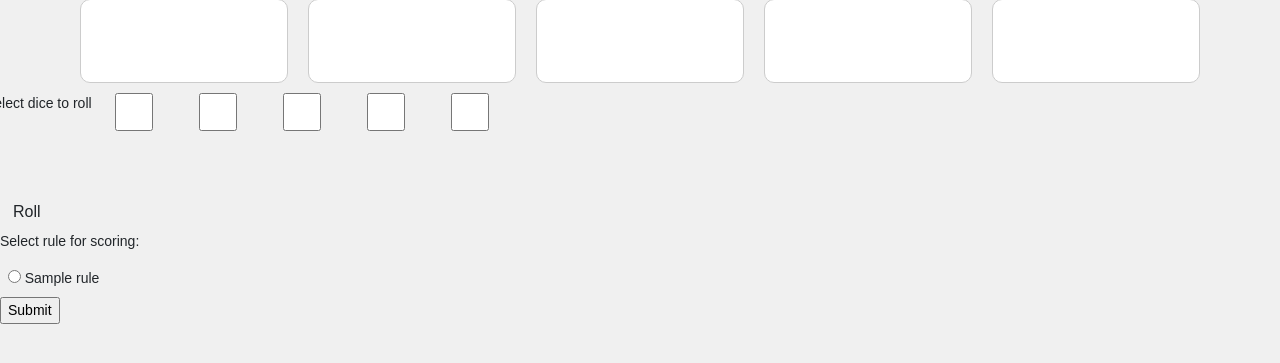
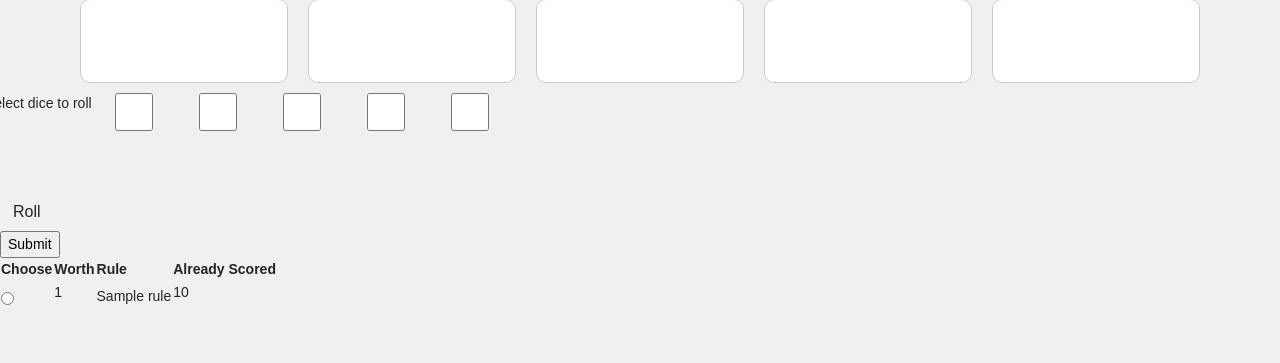
Before and after one commit to showgun666/oopython, a Flask app: template yahtzee2/templates/main.html in a window 1280 px wide. Shown: the part 147-510 px from the top of the page. Run offline with Flask 3, Linux system fonts and the light colour scheme; the template is opened without the code that fills it: most values are stand-ins (such as "Sample title", 1, 10 or a date in 2020); some libraries are stand-ins or nearby versions.

Commit message:
formating table for radio form

```diff
--- a/yahtzee2/templates/forms/select_rule.html
+++ b/yahtzee2/templates/forms/select_rule.html
@@ -1,8 +1,24 @@
+<table>
 <form action="/score_rule.php">
-    <p>Select rule for scoring:</p>
-        {% for rule in rules %}
+    <tr>
+        <th>Choose</th>
+        <th>Worth</th>
+        <th>Rule</th>
+        <th>Already Scored</th>
+    </tr>
+        {% for rule in rules %}
+        <tr>
+        <td>
             <input type="radio" id="{{ rule }}" name="{{ rule }}" value="{{ rule }}">
-            <label for="{{ rule }}">{{ rule }}</label><br>
+        </td><td>
+            <p> 1 </p>
+        </td><td>
+            <label for="{{ rule }}">{{ rule }}</label>
+        </td><td>
+            <p> 10 </p>
+        </td>
+        </tr>
         {% endfor %}
     <input type="submit" value="Submit">
-  </form>
+</form>
+</table>
```
